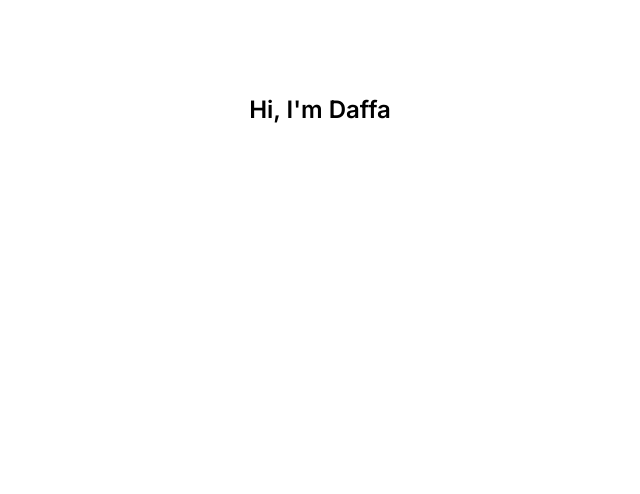
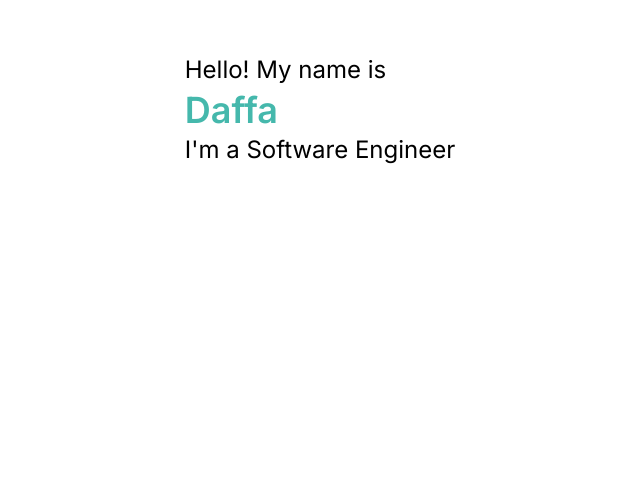
Before and after one commit to daffafaizan/portfolio, a Next.js app: page / in a window 1280 px wide. Shown: the part 306-800 px from the top of the page, without its empty margins (320-960 px from the left). Built offline with nearby package versions, Linux system fonts and the light colour scheme.

Commit message:
feat: added folders, intro content, navbar

```diff
--- a/src/components/intro.tsx
+++ /dev/null
@@ -1,7 +0,0 @@
-export default function Intro() {
-  return (
-    <div className="min-h-screen w-full flex flex-col items-center justify-center">
-      <span className="text-2xl font-semibold">Hi, I'm Daffa</span>
-    </div>
-  );
-}
--- /dev/null
+++ b/src/components/main/intro.tsx
@@ -0,0 +1,11 @@
+export default function Intro() {
+  return (
+    <div className="min-h-screen w-full flex flex-col items-center justify-center">
+      <div className="flex flex-col justify-center text-left gap-y-1">
+        <span className="text-2xl">Hello! My name is</span>
+        <span className="text-4xl font-semibold text-[#45b8ac]">Daffa</span>
+        <span className="text-2xl">I'm a Software Engineer</span>
+      </div>
+    </div>
+  );
+}
--- /dev/null
+++ b/src/components/ui/navbar.tsx
@@ -0,0 +1,3 @@
+export default function Navbar() {
+  return <div></div>;
+}
```
Also changed, not shown: src/app/page.tsx (+3 -4 lines), src/components/main/description.tsx (renamed from src/components/description.tsx).
